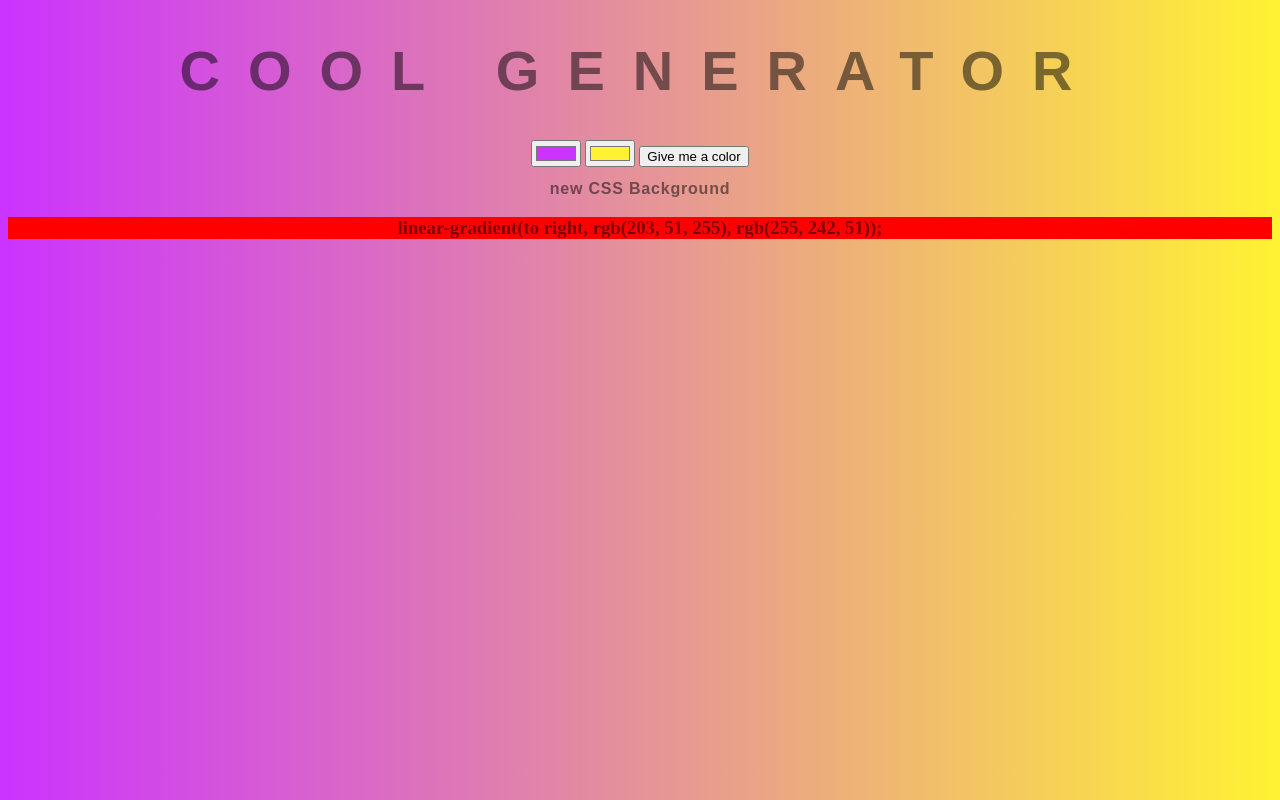
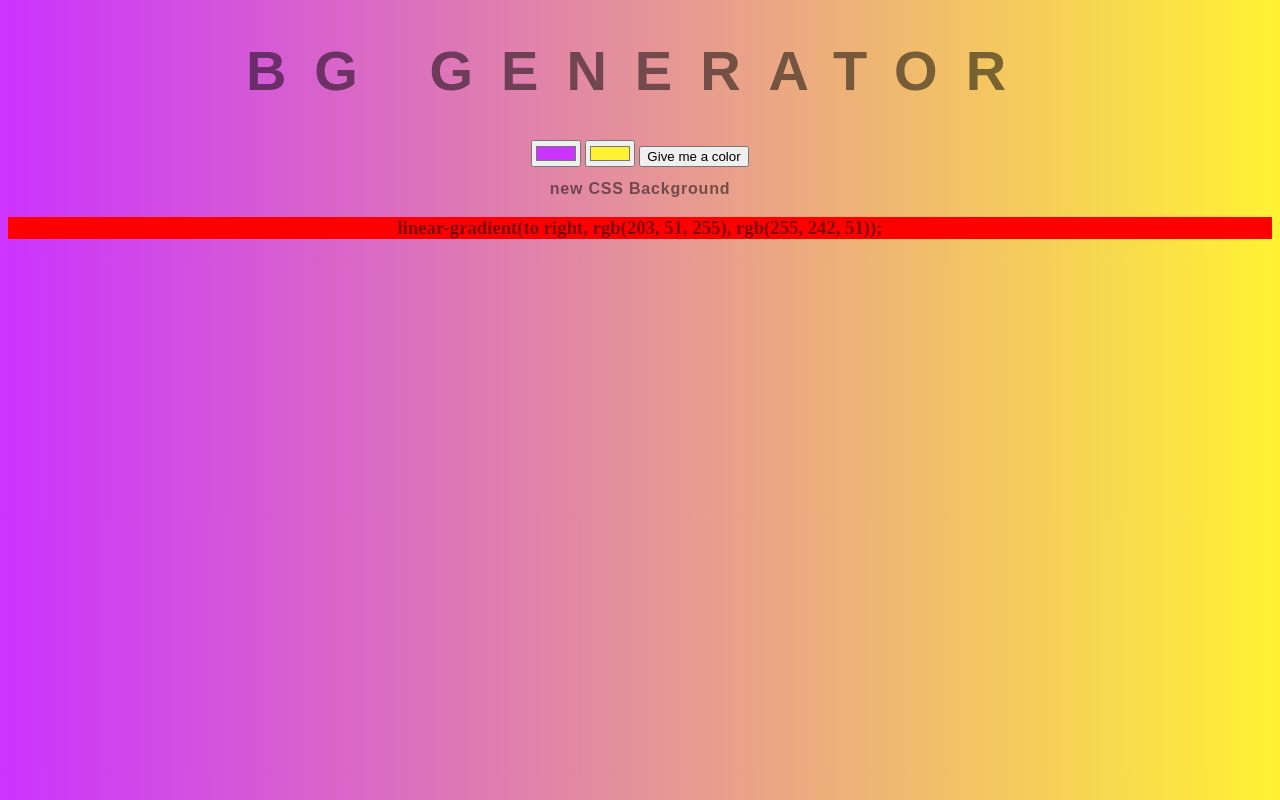
Before and after one commit to chachingchen/background-generator, a plain HTML site: page index.html in a window 1280 px wide. Drawn offline with Linux system fonts and the light colour scheme.

Commit message:
h1 change title 2

```diff
--- a/index.html
+++ b/index.html
@@ -6,7 +6,7 @@
 </head>
 <!-- onload="colorNow()" -->
 <body id="gradient" >
-	<h1>cool Generator</h1>
+	<h1>BG Generator</h1>
 	<!-- can also apply event listener here  -->
 	<!-- oninput="setGradient()" -->
 	<input  class="color1" type="color" name="color1" value="#CB33FF">
```
